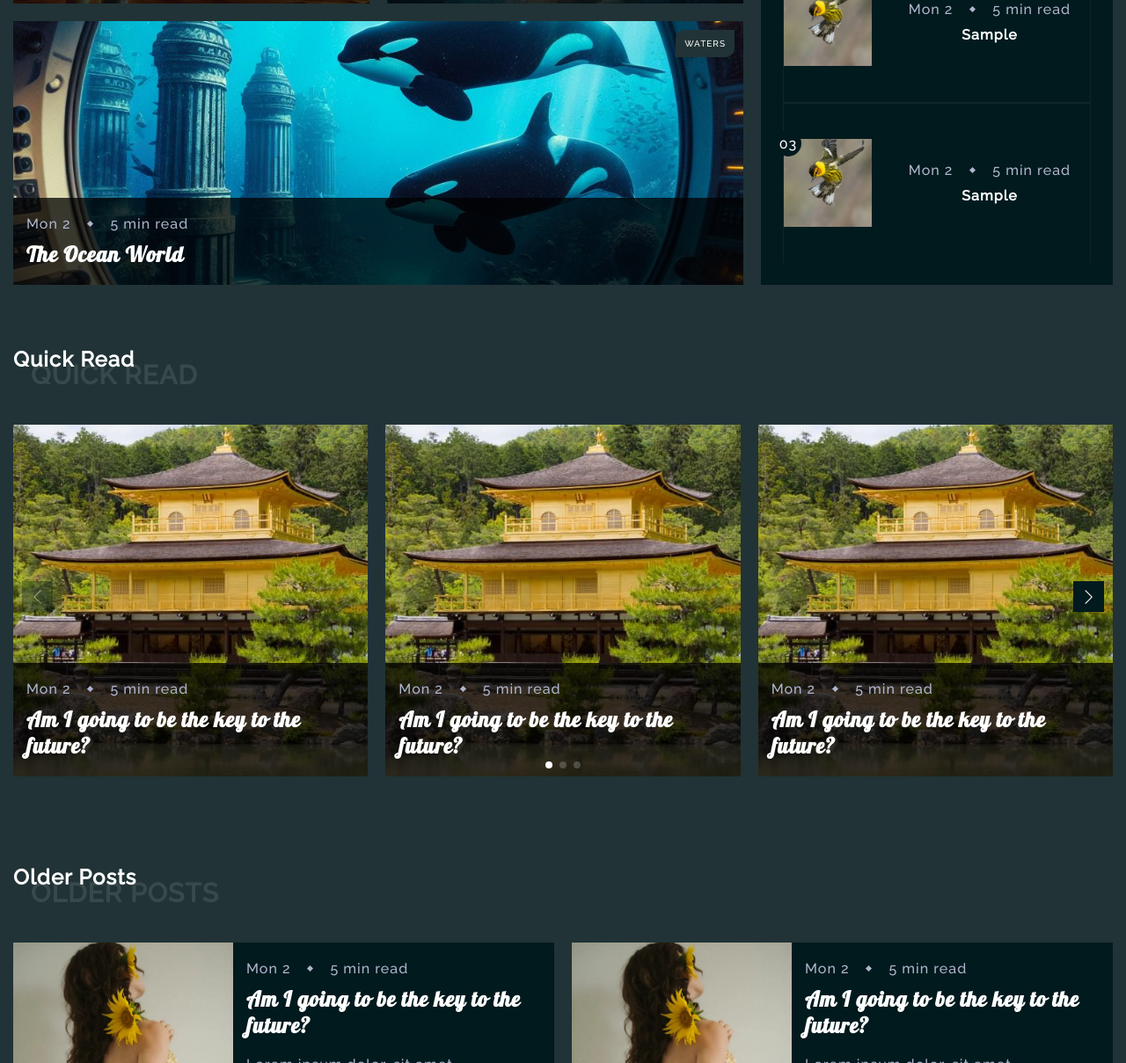
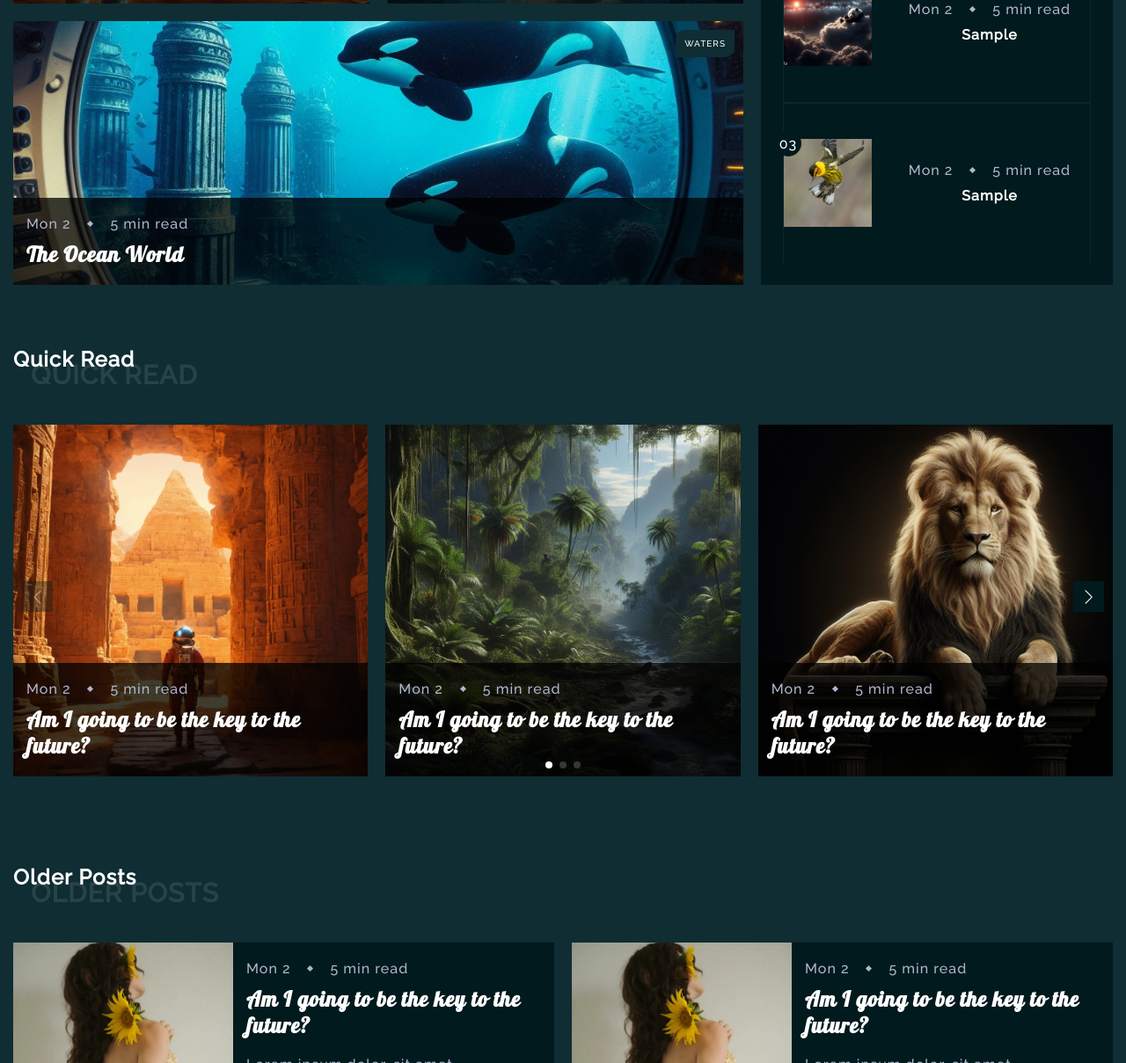
Before and after one commit to CEODemitri/nature, a plain HTML site: page index.html in a window 1280 px wide. Shown: the part 460-1669 px from the top of the page at 88% size. Drawn offline with nearby package versions, Linux system fonts and the light colour scheme.

Commit message:
adds a few pictures,adding my own to the template.

```diff
--- a/assets/css/main.css
+++ b/assets/css/main.css
@@ -3,7 +3,7 @@
 :root {
     --light-color: #fff;
     --light-color-alt: #afb6cd;
-    --primary-background-color: hsl(189, 24%, 17%);
+    --primary-background-color: hsl(190, 55%, 13%);
     --secondary-background-color: hsl(188, 94%, 6%);
     --hover-light-color: var(--light-color);
     --hover-dark-color: var(--primary-background-color);
--- a/index.html
+++ b/index.html
@@ -196,7 +196,7 @@
                 <a href="#" class="trending-news-box">
                     <div class="trending-news-image-box">
                         <span class="trending-number place-items-center">02</span>
-                        <img src="./assets/images/trending/trending_1.jpg" alt="" class="article-image">
+                        <img src="./assets/images/trending/sky.jpeg" alt="" class="article-image">
                     </div>
 
                     <div class="trending-news-data">
@@ -274,7 +274,7 @@
             <div class="swiper">
                 <div class="swiper-wrapper">
                     <a href="#" class="article swiper-slide">
-                        <img src="./assets/images/quick/quick_read_1.jpg" alt="" class="article-image">
+                        <img src="./assets/images/quick/quick_read_2.jpg" alt="" class="article-image">
 
                         <div class="article-data-container">
 
@@ -289,7 +289,7 @@
                     </a>
 
                     <a href="#" class="article swiper-slide">
-                        <img src="./assets/images/quick/quick_read_1.jpg" alt="" class="article-image">
+                        <img src="./assets/images/quick/3.jpg" alt="" class="article-image">
 
                         <div class="article-data-container">
 
@@ -304,7 +304,7 @@
                     </a>
 
                     <a href="#" class="article swiper-slide">
-                        <img src="./assets/images/quick/quick_read_1.jpg" alt="" class="article-image">
+                        <img src="./assets/images/quick/4.jpg" alt="" class="article-image">
 
                         <div class="article-data-container">
 
```
Also changed, not shown: posts/our_skies.html (+1 -1 lines), assets/images/quick/3.jpg (added), assets/images/quick/4.jpg (added), assets/images/quick/quick_read_2.jpg (added), assets/images/trending/sky.jpeg (added).
